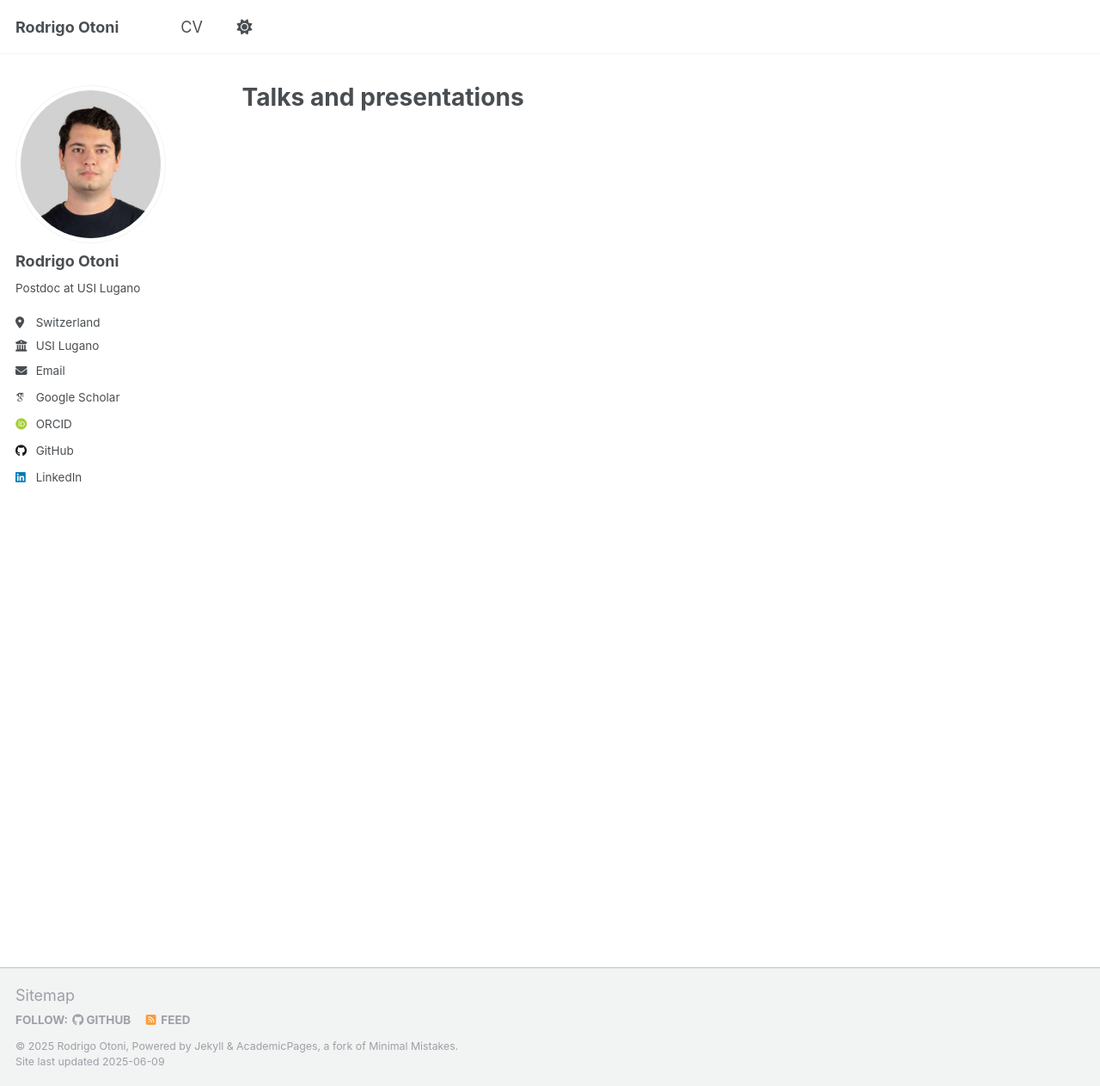
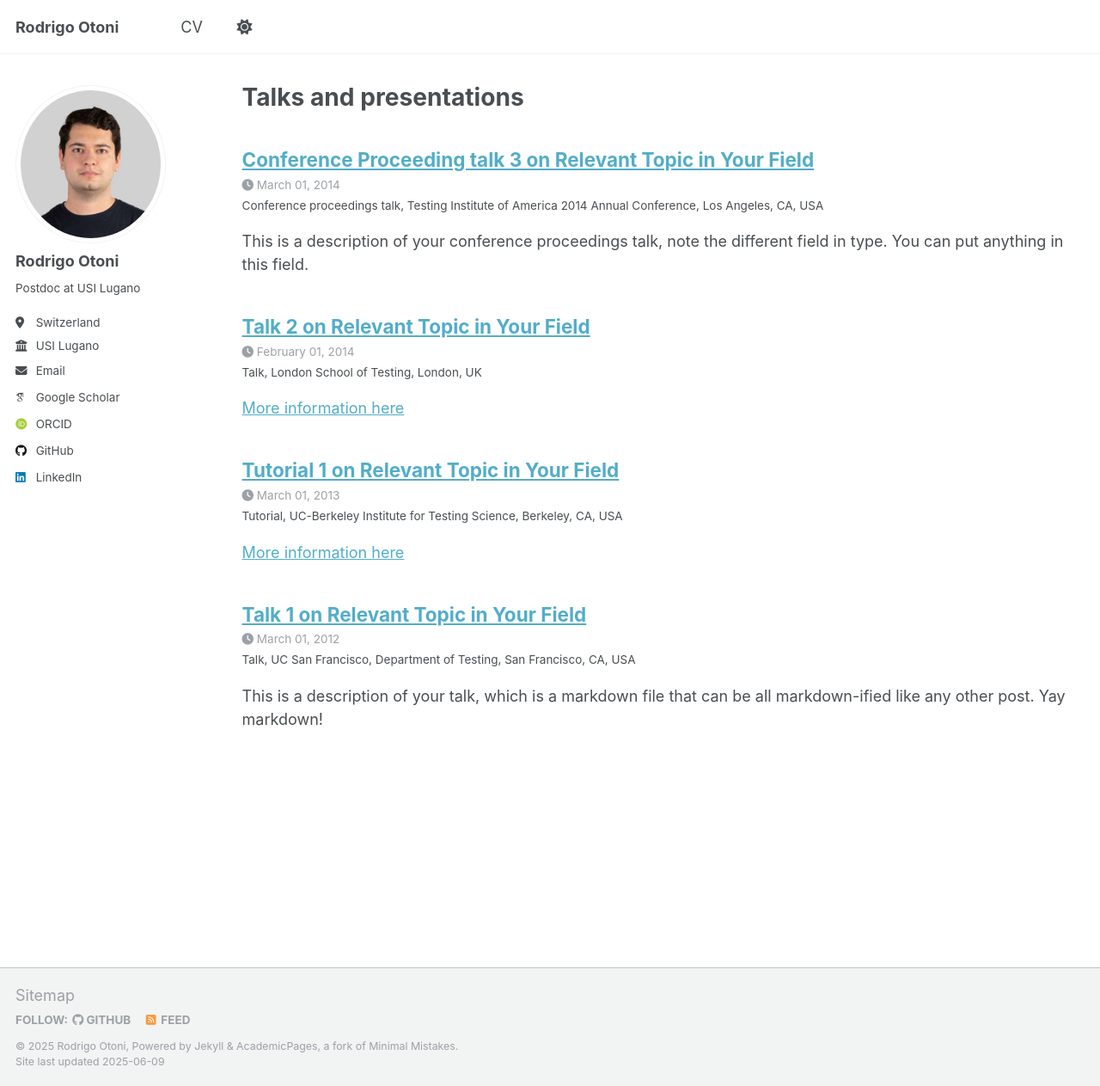
Before and after one commit to rodrigo7491/rodrigo7491.github.io, a Jekyll site: the page built from _pages/talks.html, in a window 1280 px wide and 1263 px high. Shown: the whole window at 86% size. Built offline with Jekyll 4.4.1, drawn with Linux system fonts in a browser that asks for light colours; some web fonts are replaced; part of the change alters nothing that is shown.

Commit message:
configuration update

```diff
--- a/_config.yml
+++ b/_config.yml
@@ -218,37 +218,37 @@ collections:
   teaching:
     output: true
     permalink: /:collection/:path/
-  #publications:
-  #  output: true
-  #  permalink: /:collection/:path/
-  #portfolio:
-  #  output: true
-  #  permalink: /:collection/:path/
-  #talks:
-  #  output: true
-  #  permalink: /:collection/:path/
+  publications:
+    output: true
+    permalink: /:collection/:path/
+  portfolio:
+    output: true
+    permalink: /:collection/:path/
+  talks:
+    output: true
+    permalink: /:collection/:path/
 
 
 # These settings control how pages and collections are included in the site
 defaults:
   # _posts
-  #- scope:
-  #   path: ""
-  #   type: posts
-  # values:
-  #   layout: single
-  #   author_profile: true
-  #   read_time: true
-  #   comments: true
-  #   share: true
-  #   related: true
+  - scope:
+      path: ""
+      type: posts
+    values:
+      layout: single
+      author_profile: true
+      read_time: true
+      comments: true
+      share: true
+      related: true
   # _pages
-  #- scope:
-  #   path: ""
-  #   type: pages
-  # values:
-  #   layout: single
-  #   author_profile: true
+  - scope:
+      path: ""
+      type: pages
+    values:
+      layout: single
+      author_profile: true
   # _teaching
   - scope:
       path: ""
@@ -259,31 +259,31 @@ defaults:
       share: true
       comments: true
   # _publications
-  #- scope:
-  #    path: ""
-  #    type: publications
-  #  values:
-  #    layout: single
-  #    author_profile: true
-  #    share: true
-  #    comments: true
+  - scope:
+      path: ""
+      type: publications
+    values:
+      layout: single
+      author_profile: true
+      share: true
+      comments: true
   # _portfolio
-  #- scope:
-  #    path: ""
-  #    type: portfolio
-  #  values:
-  #    layout: single
-  #    author_profile: true
-  #    share: true
-  #    comment: true
+  - scope:
+      path: ""
+      type: portfolio
+    values:
+      layout: single
+      author_profile: true
+      share: true
+      comment: true
   # _talks
-  #- scope:
-  #    path: ""
-  #    type: talks
-  #  values:
-  #    layout: talk
-  #    author_profile: true
-  #    share: true
+  - scope:
+      path: ""
+      type: talks
+    values:
+      layout: talk
+      author_profile: true
+      share: true
 
 
 # Sass/SCSS
```
